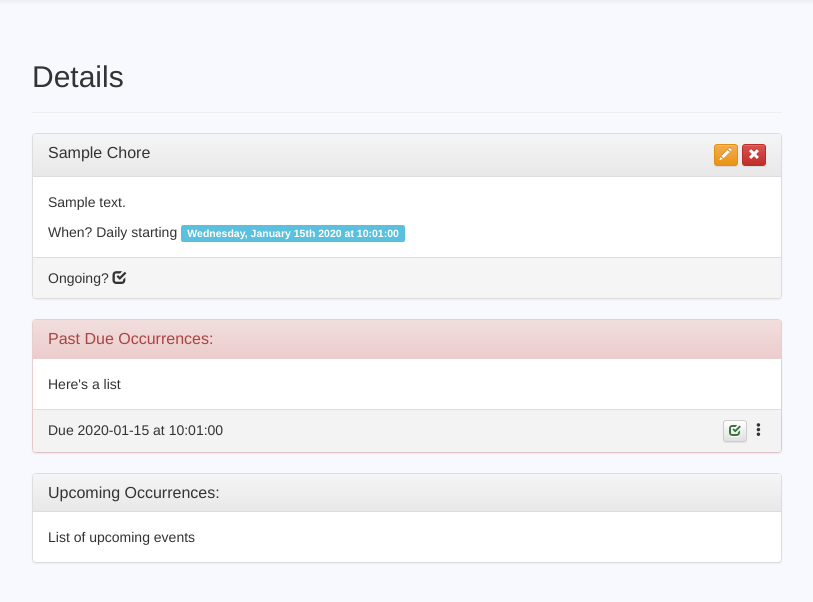
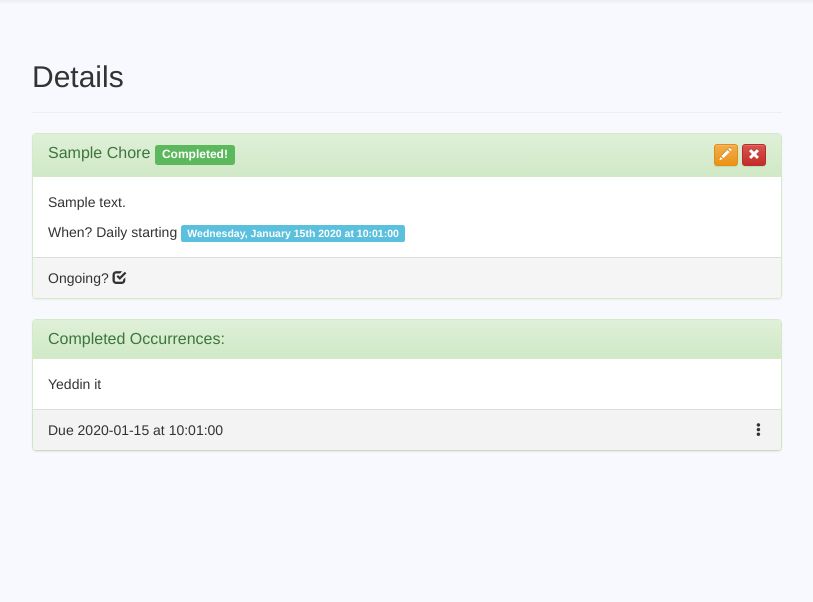
Before and after one commit to malaika-chandler/django-chore-tracker, a Django app: page /chore/1 in a window 1280 px wide. Shown: the part 51-653 px from the top of the page, without its empty margins (233-1046 px from the left). Run offline with Django 3.2, Linux system fonts and the light colour scheme; tables that the repository leaves empty hold one stand-in row (values such as "Sample post"); some libraries are stand-ins or nearby versions.

Commit message:
chore instance feature expansion

```diff
--- a/chores/models.py
+++ b/chores/models.py
@@ -18,11 +18,15 @@
 
     @property
     def past_due_occurrences(self):
-        return self.instances.filter(datetime__lt=timezone.now())
+        return self.instances.filter(datetime__lt=timezone.now(), done=False)
 
     @property
     def next_occurrences(self):
         return self.instances.filter(datetime__gte=timezone.now(), done=False).order_by('datetime')
+
+    @property
+    def completed_occurrences(self):
+        return self.instances.filter(done=True).order_by('datetime')
 
     def get_absolute_url(self):
         return reverse("chores:chore_detail", kwargs={'pk': self.pk})
--- a/chores/templates/chores/_chore_detail_instance_list.html
+++ b/chores/templates/chores/_chore_detail_instance_list.html
@@ -14,18 +14,25 @@
                     <span class="glyphicon glyphicon-option-vertical"></span>
                 </span>
                 <ul class="dropdown-menu" aria-labelledby="{{ dropdown_menu_id_prefix }}{{ forloop.counter }}">
-                    <li><a href="#">Edit Instance Date</a></li>
+                    <li class=""><a href="#">Edit Instance Date</a></li>
                     <li role="separator" class="divider"></li>
-                    <li><a href="#">Delete Instance</a></li>
+                    <li class="instance-delete-btn"
+                        data-pkUrl="{% url 'chores:remove_chore_instance' pk=chore_instance.pk %}">
+                        <a href="">Delete Instance</a>
+                    </li>
                 </ul>
             </div>
+            {% if not chore_instance.done %}
             <div class="pull-right">
                 <button type="button" data-toggle="tooltip"
+                        id="markInstanceCompleteButton{{ forloop.counter }}"
+                        data-pkUrl="{% url 'chores:mark_chore_instance_complete' pk=chore_instance.pk %}"
                         data-placement="top" title="Mark instance complete"
-                        class="btn btn-default btn-xs">
+                        class="btn btn-default btn-xs instance-mark-complete-btn">
                     <span class="glyphicon glyphicon-check text-success"></span>
                 </button>
             </div>
+            {% endif %}
             <div>Due {{ chore_instance.datetime|date:'Y-m-d \a\t H:m:s' }}</div>
         </li>
         {% endfor %}
--- a/chores/templates/chores/chore_detail.html
+++ b/chores/templates/chores/chore_detail.html
@@ -5,11 +5,21 @@
 <div class="page-header">
     <h2>Details</h2>
 </div>
-<div class="panel panel-default">
+<div class="panel
+            {% if chore.completed %}
+            panel-success
+            {% else %}
+            panel-default
+            {% endif %}
+            ">
     <div class="panel-heading clearfix">
         <h4 class="panel-title">
             {{ chore.name|title }}
+            {% if chore.completed %}
+            <span class="label label-success">Completed!</span>
+            {% endif %}
             <div class="pull-right">
+
                 <a type="button" data-toggle="tooltip"
                    href="{% url 'chores:chore_edit' pk=chore.pk %}"
                    data-placement="top" title="Edit Chore Details"
@@ -22,6 +32,14 @@
                    class="btn btn-danger btn-xs">
                     <span class="glyphicon glyphicon-remove"></span>
                 </a>
+                {% if not chore.completed %}
+                <a type="button" data-toggle="tooltip"
+                   href="{% url 'chores:mark_chore_complete' pk=chore.pk %}"
+                   data-placement="top" title="Mark Chore Complete"
+                   class="btn btn-success btn-xs">
+                    <span class="glyphicon glyphicon-ok"></span>
+                </a>
+                {% endif %}
             </div>
         </h4>
     </div>
@@ -62,12 +80,53 @@
     {% include 'chores/_chore_detail_instance_list.html' with panel_class='panel-danger' panel_body_content="Here's a list" panel_title='Past Due Occurrences:' dropdown_menu_id_prefix='dropdownMenuPastDue' chore_instance_list=chore.past_due_occurrences.all %}
 {% endif %}
 
-{% include 'chores/_chore_detail_instance_list.html' with panel_class='panel-default' panel_body_content="List of upcoming events" panel_title='Upcoming Occurrences:' dropdown_menu_id_prefix='dropdownMenu' chore_instance_list=chore.next_occurrences.all %}
+{% if chore.next_occurrences.count > 0 %}
+    {% include 'chores/_chore_detail_instance_list.html' with panel_class='panel-default' panel_body_content="List of upcoming events" panel_title='Upcoming Occurrences:' dropdown_menu_id_prefix='dropdownMenu' chore_instance_list=chore.next_occurrences.all %}
+{% endif %}
+
+{% if chore.completed_occurrences.count > 0 %}
+    {% include 'chores/_chore_detail_instance_list.html' with panel_class='panel-success' panel_body_content="Yeddin it" panel_title='Completed Occurrences:' dropdown_menu_id_prefix='dropdownMenuCompleted' chore_instance_list=chore.completed_occurrences.all %}
+{% endif %}
 
 <script>
     $(function () {
       $('[data-toggle="tooltip"]').tooltip()
     })
+
+    $('.instance-delete-btn').click(function() {
+        const pkUrl = $(this).attr('data-pkUrl');
+        const csrftoken = Cookies.get('csrftoken');
+        $.post({
+            type: "POST",
+            url: pkUrl,
+            headers: {
+                'X-CSRFTOKEN': csrftoken
+            },
+            success: function(data) {
+                if (data.success) {
+                    // remove list object
+                }
+            },
+        });
+    });
+
+    $('.instance-mark-complete-btn').click(function() {
+        const pkUrl = $(this).attr('data-pkUrl');
+        const csrftoken = Cookies.get('csrftoken');
+        $.post({
+            type: "POST",
+            url: pkUrl,
+            headers: {
+                'X-CSRFTOKEN': csrftoken
+            },
+            success: function(data) {
+                if (data.success) {
+                    //
+                }
+            },
+        });
+    });
+
 </script>
 
 {% endblock %}
--- a/chores/urls.py
+++ b/chores/urls.py
@@ -10,7 +10,11 @@
     path('completed-instances/', views.CompletedChoreInstanceListView.as_view(), name='completed_chore_instance_list'),
     path('overdue/', views.AllChoreListView.as_view(), name='overdue_chore_list'),
     path('chore/<int:pk>', views.ChoreDetailView.as_view(), name='chore_detail'),
+    path('chore/<int:pk>/mark-complete/', views.mark_chore_complete, name='mark_chore_complete'),
     path('chore/new/', views.submit_new_chore, name='chore_new'),
     path('chore/<int:pk>/edit/', views.edit_chore, name='chore_edit'),
     path('chore/<int:pk>/remove/', views.ChoreDeleteView.as_view(), name='chore_remove'),
+    # path('instance/<int:pk>/edit/', views.mark_chore_complete, name='chore_instance_edit'),
+    path('instance/<int:pk>/remove/', views.delete_chore_instance, name='remove_chore_instance'),
+    path('instance/<int:pk>/mark-complete/', views.mark_chore_instance_complete, name='mark_chore_instance_complete'),
 ]
--- a/chores/views.py
+++ b/chores/views.py
@@ -1,12 +1,16 @@
-from django.shortcuts import render
+from django.shortcuts import render, Http404, redirect, get_object_or_404
 from django.urls import reverse_lazy
-from django.shortcuts import redirect, get_object_or_404
+from django.http import JsonResponse
 from django.contrib.auth.mixins import LoginRequiredMixin
+from django.contrib.auth import get_user_model
 from django.utils import timezone
 from django.views import generic
 from datetime import timedelta, datetime
 import calendar
 from chores import models, forms
+
+
+# User = get_user_model()
 
 
 class AllChoreListView(generic.ListView):
@@ -100,7 +104,75 @@
 
 class ChoreDeleteView(LoginRequiredMixin, generic.DeleteView):
     model = models.Chore
-    success_url = reverse_lazy("chores:chore_list")
+    success_url = reverse_lazy("chores:total_chore_list")
+
+
+def mark_chore_complete(request, pk):
+    if request.method == 'POST':
+        chore = get_object_or_404(models.Chore, pk=pk)
+
+        # Remove any unfinished instances
+        models.ChoreInstance.objects.filter(chore=chore.pk).delete()
+
+        chore.completed = True
+        chore.last_completed_by = request.user
+        chore.last_completed_on = timezone.now()
+
+        chore.save()
+
+        data = {
+            'success': True
+        }
+        return JsonResponse(data)
+
+    elif request.method == 'GET':
+        chore = get_object_or_404(models.Chore, pk=pk)
+
+        # Remove any unfinished instances
+        models.ChoreInstance.objects.filter(chore=chore.pk, done=False).delete()
+
+        chore.completed = True
+        chore.last_completed_by = request.user
+        chore.last_completed_on = timezone.now()
+
+        chore.save()
+
+        return redirect(request.META['HTTP_REFERER'] or 'chores:chore_detail', pk=chore.pk)
+
+    raise Http404("")
+
+
+def mark_chore_instance_complete(request, pk):
+    if request.method == 'POST':
+        chore_instance = get_object_or_404(models.ChoreInstance, pk=pk)
+        chore_instance.done = True
+        chore_instance.save()
+
+        chore = models.Chore.objects.get(pk=chore_instance.chore.pk)
+        chore.last_completed_by = request.user
+        chore.last_completed_on = timezone.now()
+        chore.count_repetitions += 1
+        chore.save()
+
+        data = {
+            'success': True
+        }
+        return JsonResponse(data)
+
+    raise Http404("")
+
+
+def delete_chore_instance(request, pk):
+    if request.method == 'POST':
+        chore_instance = get_object_or_404(models.ChoreInstance, pk=pk)
+        num_deleted, _ = chore_instance.delete()
+
+        data = {
+            'success': num_deleted > 0
+        }
+        return JsonResponse(data)
+
+    return Http404()
 
 
 def generate_instances(chore, chore_interval, count=20):
--- a/templates/base.html
+++ b/templates/base.html
@@ -17,6 +17,9 @@
 
     <!-- Latest compiled and minified JavaScript -->
     <script src="https://maxcdn.bootstrapcdn.com/bootstrap/3.3.7/js/bootstrap.min.js" integrity="sha384-Tc5IQib027qvyjSMfHjOMaLkfuWVxZxUPnCJA7l2mCWNIpG9mGCD8wGNIcPD7Txa" crossorigin="anonymous"></script>
+
+    <!-- Cookie JS -->
+    <script src="https://cdn.jsdelivr.net/npm/js-cookie@rc/dist/js.cookie.min.js"></script>
 
     <!--  Fonts  -->
     <link href="https://fonts.googleapis.com/css2?family=Montserrat:wght@500&display=swap" rel="stylesheet">
```
